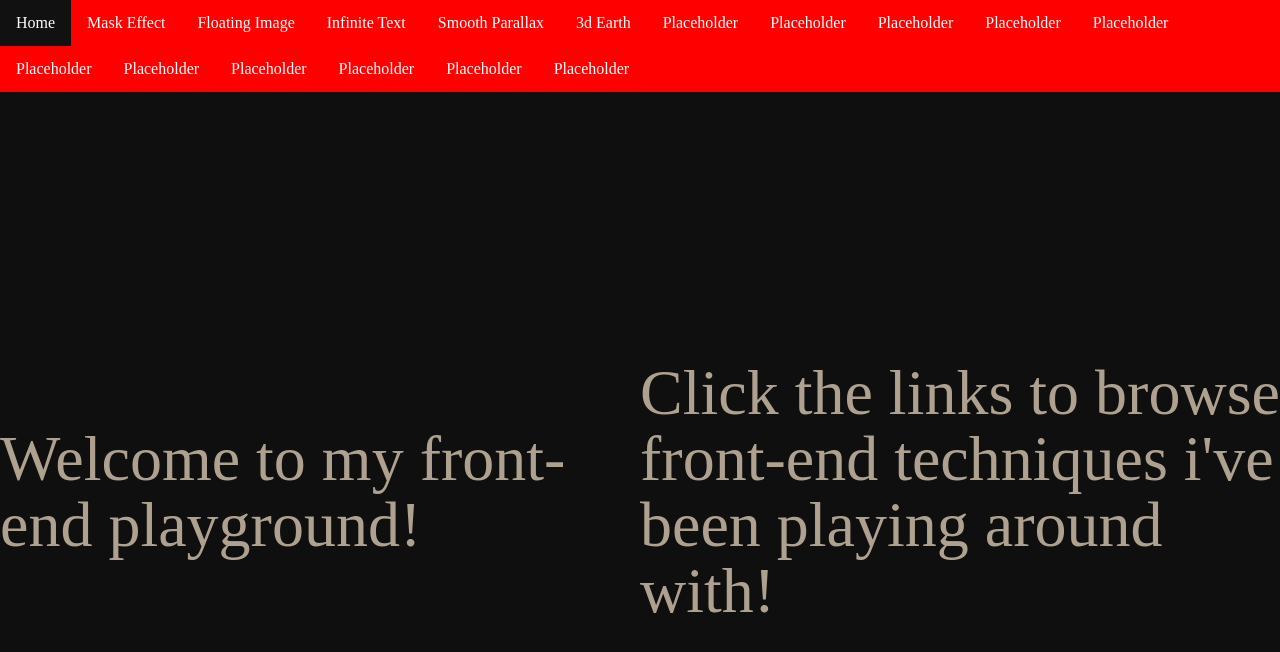
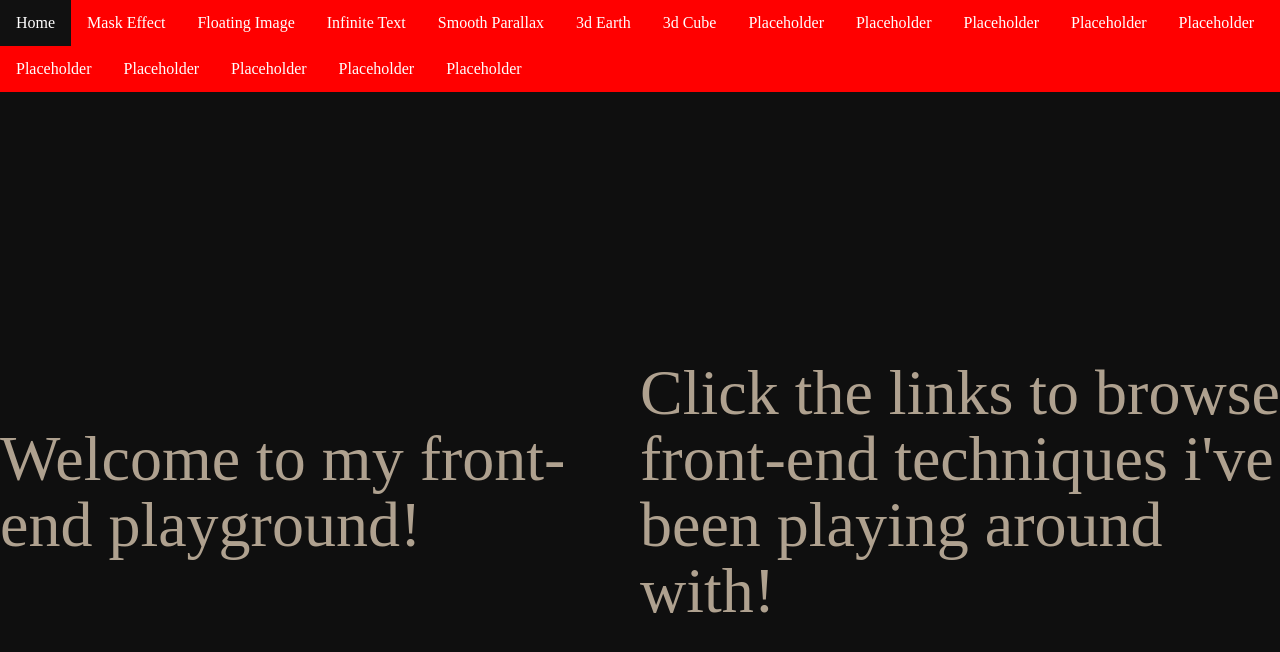
Before and after one commit to carlsondultra/frontend-playground, a Next.js app: page / in a window 1280 px wide. Shown: the top 652 px of the page. Built offline with nearby package versions, Linux system fonts and the light colour scheme.

Commit message:
adding navbar to page

```diff
--- a/src/app/components/navbar/navbar.js
+++ b/src/app/components/navbar/navbar.js
@@ -10,7 +10,7 @@ export default function Navbar() {
         <li><a href="/infinitetext">Infinite Text</a></li>
         <li><a href="/smoothparallax">Smooth Parallax</a></li>
         <li><a href="/earth3d">3d Earth</a></li>
-        <li><a>Placeholder</a></li>
+        <li><a href="/cube3d">3d Cube</a></li>
         <li><a>Placeholder</a></li>
         <li><a>Placeholder</a></li>
         <li><a>Placeholder</a></li>
```
Also changed, not shown: src/app/cube3d/page.js (+6 -1 lines).
